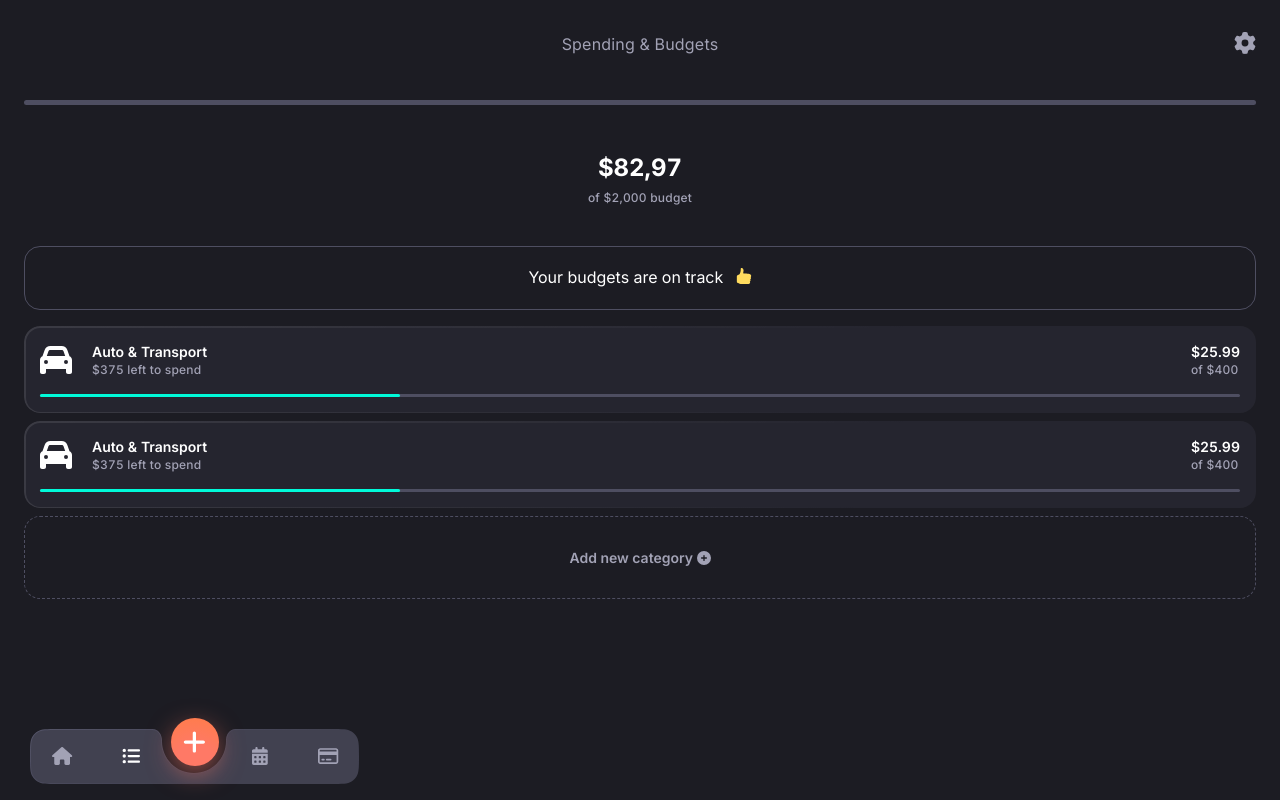
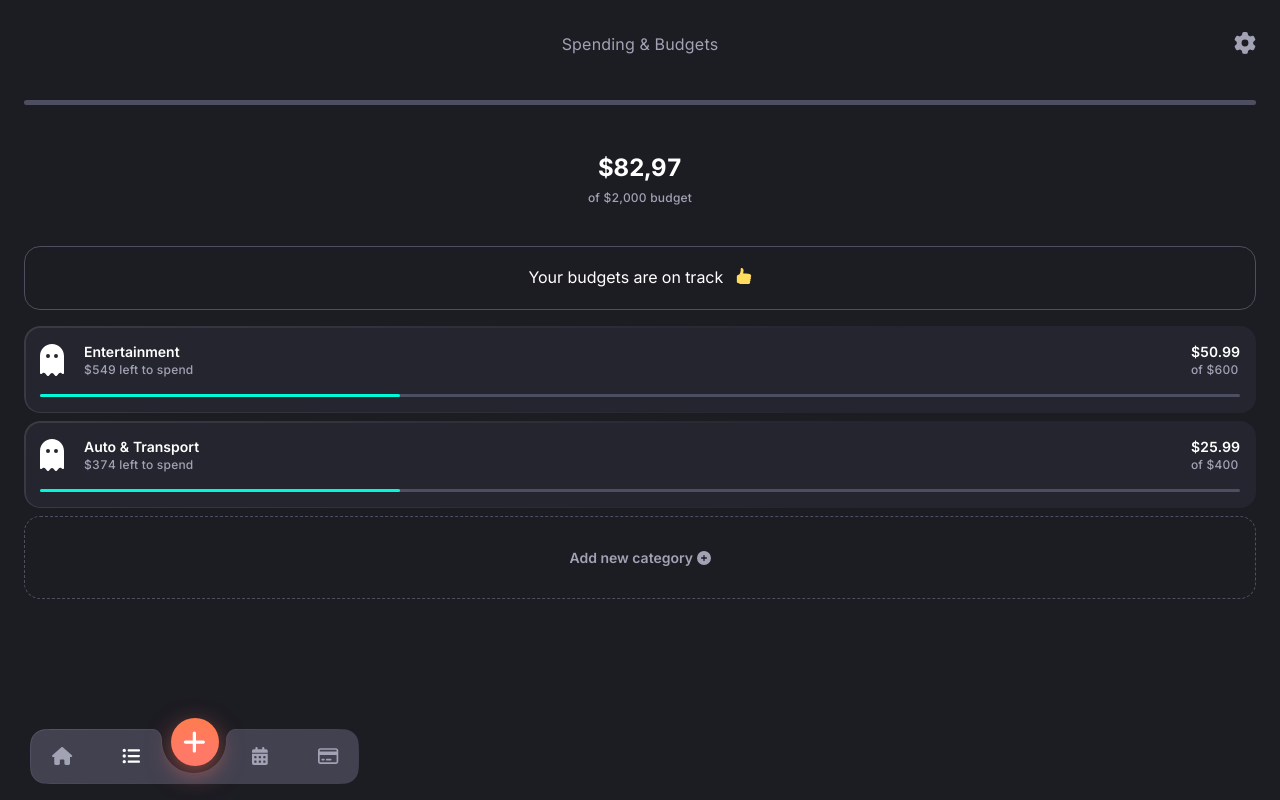
Before and after one commit to Dan-Viduykov/trackizer, a React (Create React App) app: page /budgets in a window 1280 px wide. Built offline with nearby package versions, Linux system fonts and the light colour scheme.

Commit message:
view category list

```diff
--- a/src/pages/Budgets/Categories/Categories.tsx
+++ b/src/pages/Budgets/Categories/Categories.tsx
@@ -1,48 +1,45 @@
 import { FC } from "react";
 import './Categories.scss'
 
-import { faAutomobile } from "@fortawesome/free-solid-svg-icons";
+import { faGhost } from "@fortawesome/free-solid-svg-icons";
 import { FontAwesomeIcon } from "@fortawesome/react-fontawesome";
+import { useAppSelector } from "../../../core/hooks/redux";
+import { ICategory } from "../../../core/modules/IApp";
 
 interface CategoriesProps {
     className: string;
 }
 
 const Categories: FC<CategoriesProps> = ({ className }) => {
+    const { categories } = useAppSelector(state => state.appReducer);
+    const uniqid = require('uniqid');
+
+    const createCategoryItem = (category: ICategory) => {
+        const { title, spent, limit, icon } = category;
+
         return (
-        <ul className={`${className} categories`}>
-                <li className="categories__category category border">
+            <li className="categories__category category border" key={uniqid()}>
                 <div className="category__content">
-                        <FontAwesomeIcon icon={faAutomobile} />
+                    <FontAwesomeIcon icon={faGhost} />
                     <div className="category__title">
-                            <p className="ft-2" >Auto & Transport</p>
-                            <p className="ft-body-s" >$375 left to spend</p>
+                        <p className="ft-2" >{title}</p>
+                        <p className="ft-body-s" >${Math.round(limit - spent)} left to spend</p>
                     </div>
                     <div className="category__price">
-                            <p className="ft-2" >$25.99</p>
-                            <p className="ft-body-s" >of $400</p>
+                        <p className="ft-2" >${spent}</p>
+                        <p className="ft-body-s" >of ${limit}</p>
                     </div>
                 </div>
                 <div className="category__indicator">
                     <div></div>
                 </div>
             </li>
-                <li className="budgets__category category border">
-                    <div className="category__content">
-                        <FontAwesomeIcon icon={faAutomobile} />
-                        <div className="category__title">
-                            <p className="ft-2" >Auto & Transport</p>
-                            <p className="ft-body-s" >$375 left to spend</p>
-                        </div>
-                        <div className="category__price">
-                            <p className="ft-2" >$25.99</p>
-                            <p className="ft-body-s" >of $400</p>
-                        </div>
-                    </div>
-                    <div className="category__indicator">
-                        <div></div>
-                    </div>
-                </li>
+        )
+    }
+
+    return (
+        <ul className={`${className} categories`}>
+            { categories.map((category: ICategory) => createCategoryItem(category)) }
         </ul>
     )
 }
```
Lines whose indentation alone changed are shown as unchanged.
